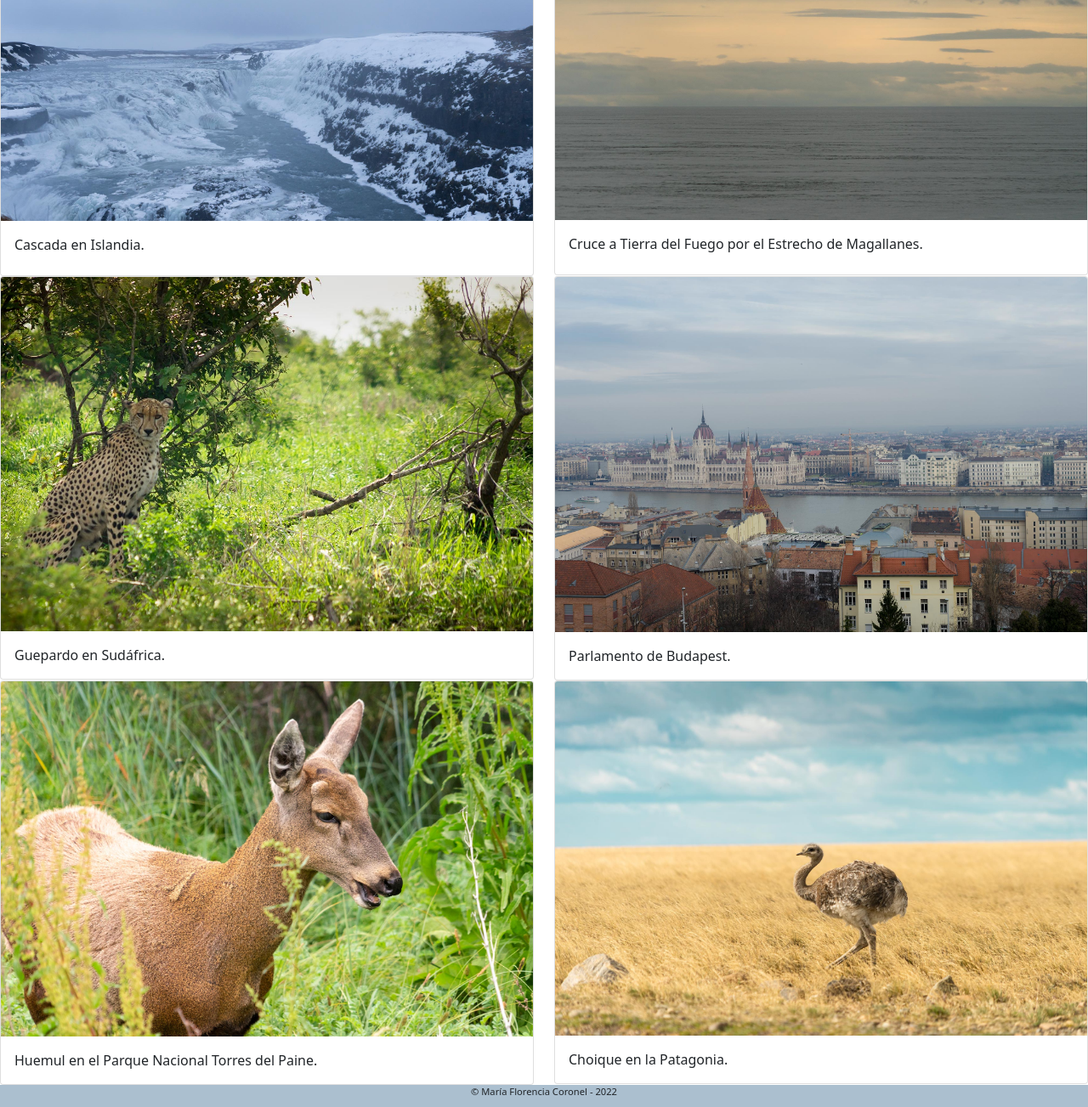
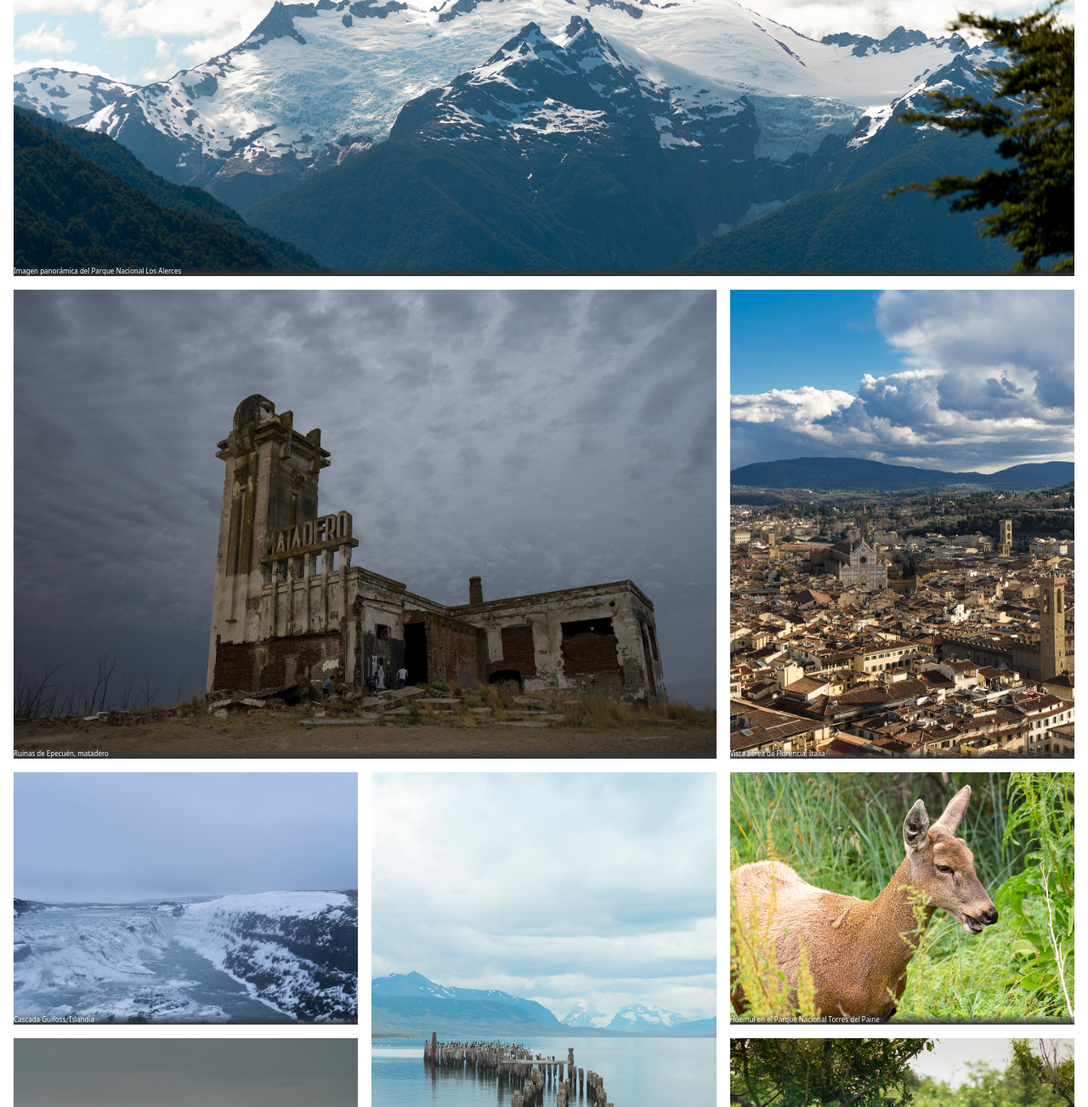
Before and after one commit to mariaflorcoronel/fotografaViajera-Coronel, a plain HTML site: page pages/galeria.html in a window 1280 px wide. Shown: the part 394-1697 px from the top of the page at 85% size. Drawn offline with nearby package versions, Linux system fonts and the light colour scheme; files that its build step writes are made by us from their sources.

Commit message:
cambios en galeria

```diff
--- a/pages/galeria.html
+++ b/pages/galeria.html
@@ -48,60 +48,49 @@
     </nav>
     </header>
     <main>
-        <div>
-            <div class="tituloArticulo">
-            <h2>Galería de imagenes</h2>
-        </div>
-        <div class="row row-cols-1 row-cols-md-2 g-6">
-            <div class="col">
-              <div class="card">
-                <img src="../img/iceland.jpg" class="card-img-top" alt="Cascada en Islandia">
-                <div class="card-body">
-                  <p class="card-title">Cascada en Islandia.</p>
-                </div>
-              </div>
-            </div>
-            <div class="col">
-              <div class="card">
-                <img src="../img/estrechodeMagalanes.jpg" class="card-img-top" alt="Estrecho de Magallanes">
-                <div class="card-body">
-                  <p class="card-title">Cruce a Tierra del Fuego por el Estrecho de Magallanes.</p>
-                </div>
-              </div>
-            </div>
-            <div class="col">
-              <div class="card">
-                <img src="../img/cheetah.jpg" class="card-img-top" alt="Guepardo en Sudáfrica">
-                <div class="card-body">
-                  <p class="card-text">Guepardo en Sudáfrica.</p>
-                </div>
-              </div>
-            </div>
-            <div class="col">
-              <div class="card">
-                <img src="../img/budapest.jpg" class="card-img-top" alt="Parlamento de Budapest.">
-                <div class="card-body">
-                  <p class="card-text">Parlamento de Budapest.</p>
-                </div>
-              </div>
-            </div>
-          <div class="col">
-            <div class="card">
-              <img src="../img/huemul.jpg" class="card-img-top" alt="Huemul en el Parque Na del Paine.">
-              <div class="card-body">
-                <p class="card-text">Huemul en el Parque Nacional Torres del Paine.</p>
-              </div>
-            </div>
-        </div>
-            <div class="col">
-                <div class="card">
-                  <img src="../img/choique.jpg" class="card-img-top" alt="Choique en la Patagonia">
-                  <div class="card-body">
-                    <p class="card-text">Choique en la Patagonia.</p>
-                  </div>
-                </div>
-            </div>
-
+      <h2 class="tituloArticulo">Galería</h2>
+      <div class="gallery-container">
+        <div class="gallery-item">
+        <img src="../img/panoramicaLosAlerces.jpg" alt="Parque Nacional los Alerces">
+        <p>Imagen panorámica del Parque Nacional Los Alerces</p>
+      </div>
+      <div class="gallery-item">
+        <img src="../img/firenze.jpg" alt="Florencia, Italia.">
+        <p>Vista aérea de Florencia, Italia</p>
+      </div>
+      <div class="gallery-item">
+        <img src="../img/iceland.jpg" alt="Cascada en Islandia">
+     <p>Cascada Gulfoss, Islandia</p>
+      </div>
+        <div class="gallery-item">
+        <img src="../img/puertoNatales.jpg" alt="Puerto Natales, Chile">
+      <p>Muelle en Puerto Natales</p>
+      </div>
+      <div class="gallery-item">
+        <img src="../img/huemul.jpg" alt="Huemul en Parque Nacional Torres del Paine">
+      <p>Huemul en el Parque Nacional Torres del Paine</p>
+      </div>
+      <div class="gallery-item">
+        <img src="../img/matadero.jpg" alt="Ruinas de Epecuén">
+      <p>Ruinas de Epecuén, matadero</p>
+      </div>
+      <div class="gallery-item">
+        <img src="../img/estrechodeMagalanes.jpg" alt="Estrecho de Magallanes">
+      <p>Estrecho de Magallanes en el cruce a Ushuaia</p>
+      </div>
+      <div class="gallery-item">
+        <img src="../img/cheetah.jpg" alt="Cheetah en el Parque Nacional Kruger">
+      <p>Cheetah en el Parque Nacional Kruger</p>
+      </div>
+      <div class="gallery-item">
+        <img src="../img/choique.jpg" alt="Choique en la Patagonia">
+      <p>Choique en la estepa patagónica</p>
+      </div>
+      <div class="gallery-item">
+        <img src="../img/elefantes.jpg" alt="Elefantes en el Parque Nacional Addo">
+      <p>Elefantes en el Parque Nacional Addo, Sudáfrica</p>
+      </div>
+    </div>
     </main>
     <footer>
         <div class="footer">
--- a/style/style.css
+++ b/style/style.css
@@ -19,8 +19,9 @@
     background-color: #58768f;
     padding: 1rem;
 }
-.tituloArticulo h2{
+.tituloArticulo{
  font-size: 100%;
+ padding: 1rem;
 }
 .imagenesArticulo img{
     height: auto;
@@ -44,3 +45,44 @@
 .botones{
 margin-top: 2rem;
 }
+.gallery-container{
+display: grid;
+grid-template-columns: repeat(3, 1fr);
+padding: 1rem;
+gap: 1rem;
+}
+.gallery-item{
+    position: relative;
+    overflow: hidden;
+}
+.gallery-item:hover img {
+    transform:scale(1.2);
+    transition: 1s;
+}
+.gallery-item p{
+    position: absolute;
+    bottom: 0;
+    color: white;
+    font-size: 0.5rem;
+    margin: 0;
+    background: linear-gradient(rgba(255, 255, 255, 0), rgb(51, 51, 51, 1));
+    width: 100%;
+}
+.gallery-item img {
+    width: 100%;
+    height: 100%;
+    object-fit: cover;
+}
+.gallery-item:nth-child(1){
+    grid-column-start: span 3;
+}
+.gallery-item:nth-child(4){
+    grid-row-start: span 2;
+}
+.gallery-item:nth-child(10){
+    grid-column-start: span 2;
+}
+.gallery-item:nth-child(6){
+    grid-column-start: span 2;
+    grid-row-start: span2;
+}
```
Also changed, not shown: index.html (+101 -0 lines), pages/anecdotas.html (+4 -4 lines), pages/contacto.html (+2 -2 lines), pages/sobre-mi.html (+2 -2 lines), 1 other file.
